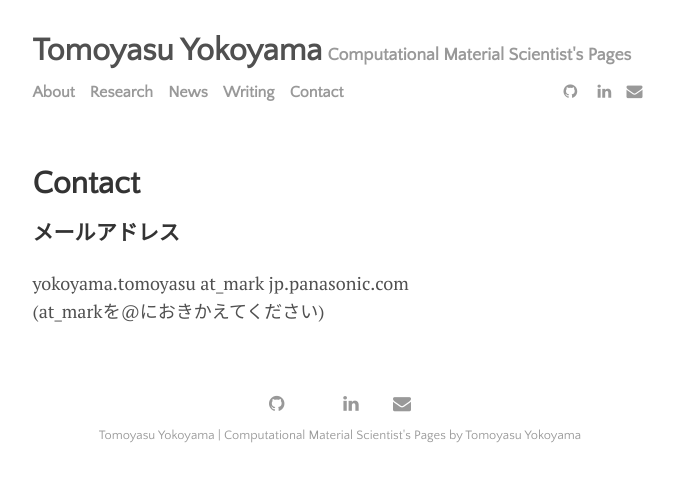
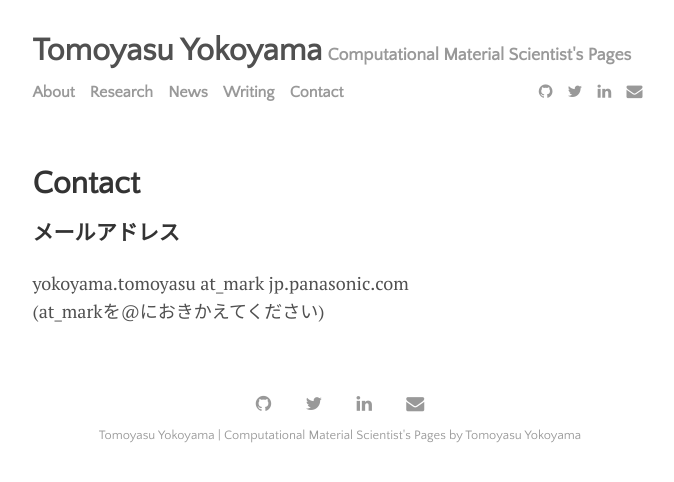
Before and after one commit to yokoyamatomoyasu/yokoyamatomoyasu.github.io, a Jekyll site: the page built from menu/contact.md, in a window 1280 px wide. Shown: the top 482 px of the page, without its empty margins (300-974 px from the left). Built offline with Jekyll 4.4.1, drawn with Linux system fonts in a browser that asks for light colours.

Commit message:
GitHub pages site with Jekyll

```diff
--- a/_data/settings.yml
+++ b/_data/settings.yml
@@ -16,7 +16,7 @@
 # Available social icons are powered by Font Awesome, so you can use any icon that they offer
 social:
 - {icon: 'github',     link: 'https://www.github.com/yokoyamatomoyasu'}
-- {icon: 'x-twitter',    link: 'https://x.com/yoko_materialDX'}
+- {icon: 'twitter',    link: 'https://x.com/yoko_materialDX'}
 - {icon: 'linkedin',   link: 'https://www.linkedin.com/in/tomoyasu-yokoyama-a48226223/'}
 - {icon: 'envelope',   link: 'mailto:yokoyama.tomoyasu@jp.panasonic.com'}
 #- {icon: 'rss-square', link: '/feed.xml'}
```
